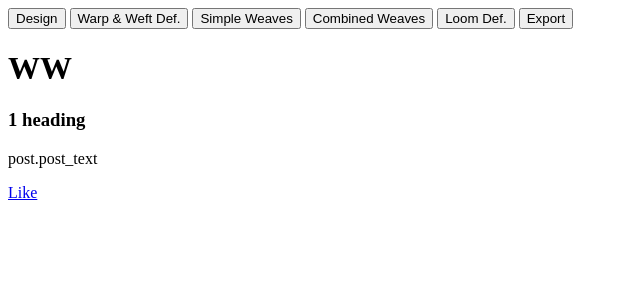
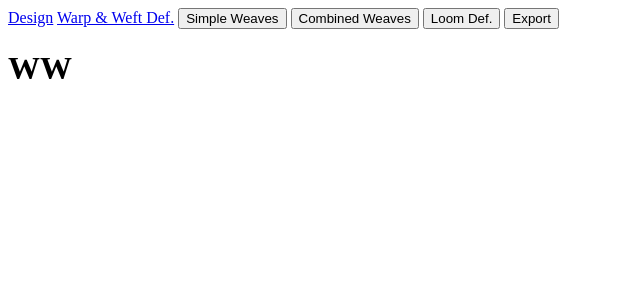
Before and after one commit to omer-21/design_project, a Django app: page /ww/ in a window 1280 px wide. Shown: the top 300 px of the page, without its empty margins (0-640 px from the left). Run offline with Django 4.2, Linux system fonts and the light colour scheme.

Commit message:
bşarılı yönlendirme

```diff
--- a/design/templates/design/navbar.html
+++ b/design/templates/design/navbar.html
@@ -4,16 +4,48 @@
     <meta charset="UTF-8">
     <meta name="viewport" content="width=device-width, initial-scale=1.0">
     <title>Document</title>
+
+
+
 </head>
 <body>
+
     <nav>
-        <button onclick="goToDN()">Design</button>
-        <button onclick="goToWW()">Warp & Weft Def.</button>
-        <button onclick="goToSW()">Simple Weaves</button>
-        <button onclick="goToCW()">Combined Weaves</button>
-        <button onclick="goToLD()">Loom Def.</button>
-        <button onclick="goToEx()">Export</button>
+        <a href="/" class="Design" >Design</a>
+        <a href="#" class="goToWW" >Warp & Weft Def.</a>
+        <button class="goToSW">Simple Weaves</button>
+        <button class="goToCW">Combined Weaves</button>
+        <button class="goToLD">Loom Def.</button>
+        <button class="goToEx">Export</button>
     </nav>
+    <script src="https://ajax.googleapis.com/ajax/libs/jquery/1.12.0/jquery.min.js"></script>
+
+    <script type="text/javascript">
+        alert("navbar")
+        $('.goToWW').click(function(){
+            alert("gotWW")
+        $.ajax(
+        {
+            type:"GET",
+            url: "/getValue/",
+            data:{
+                csrfmiddlewaretoken:'{{csrf_token}}',
+                'xx':'xx3'
+            },
+            success: function( data )
+            {
+                alert("ben çalıştım")
+                //window.href="/ww"
+                console.log(data)
+                alert(data)
+
+
+            }
+
+         })
+        });
+        </script>
+
     {% block content %}{% endblock content %}
 
 </body>
--- a/design/templates/design/warp-weft-def.html
+++ b/design/templates/design/warp-weft-def.html
@@ -1,42 +1,9 @@
 {% extends 'design/navbar.html' %}
+
 
 {% block content %}
 
 <h1>WW</h1>
 
 
-<p id="message"></p>
-
-<h3>1 heading</h3>
-<p > post.post_text </p>
-<a class="likebutton" id="like1" href="#" data-catid="1">Like</a>
-
-<script src="https://ajax.googleapis.com/ajax/libs/jquery/1.12.0/jquery.min.js"></script>
-<script type="text/javascript">
-
-$('.likebutton').click(function(){
-var catid;
-catid = $(this).attr("data-catid");
-$.ajax(
-{
-    type:"GET",
-    url: "/getValue/",
-    data:{
-        csrfmiddlewaretoken:'{{csrf_token}}',
-        'xx':'xx3'
-    },
-    success: function( data )
-    {
-        alert("ben çalıştım")
-        //window.href="/ww"
-        console.log(data)
-        alert(data)
-        $( '#like'+ catid ).remove();
-        $( '#message' ).text(data);
-    }
-
- })
-});
-</script>
-
 {% endblock content %}
```
Also changed, not shown: design/templates/redirect.js (added, +22 -0 lines).
